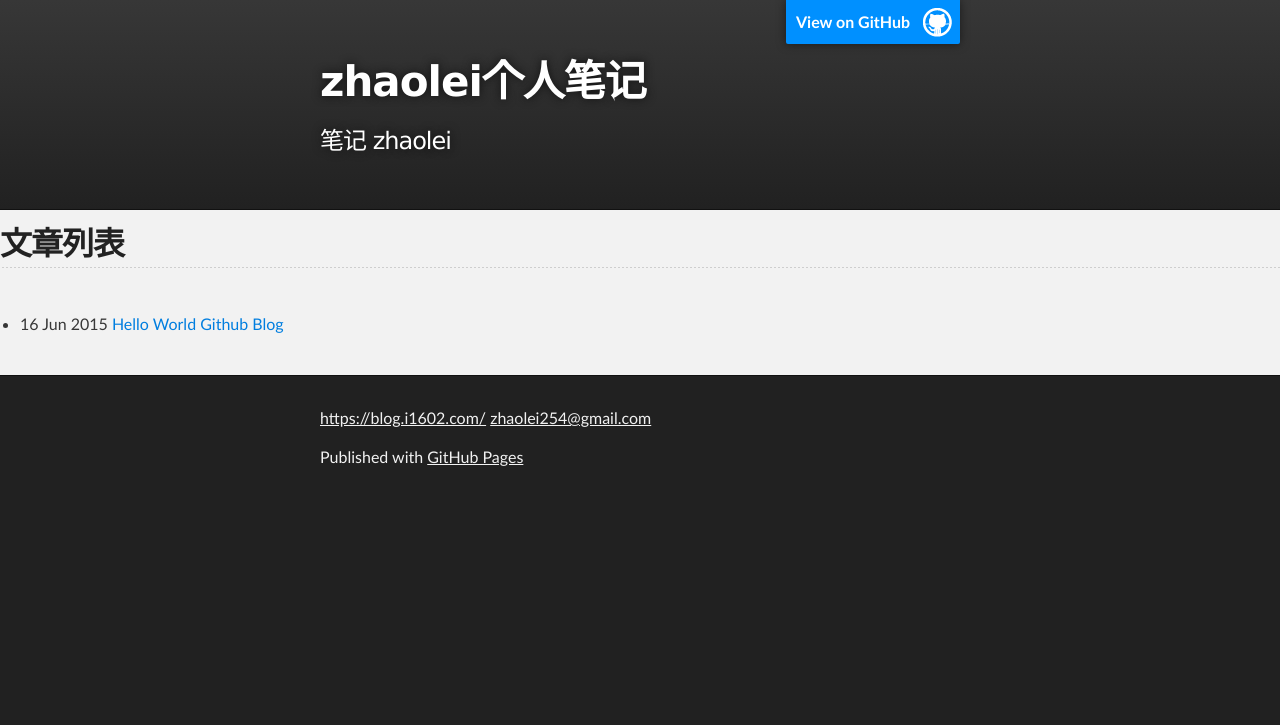
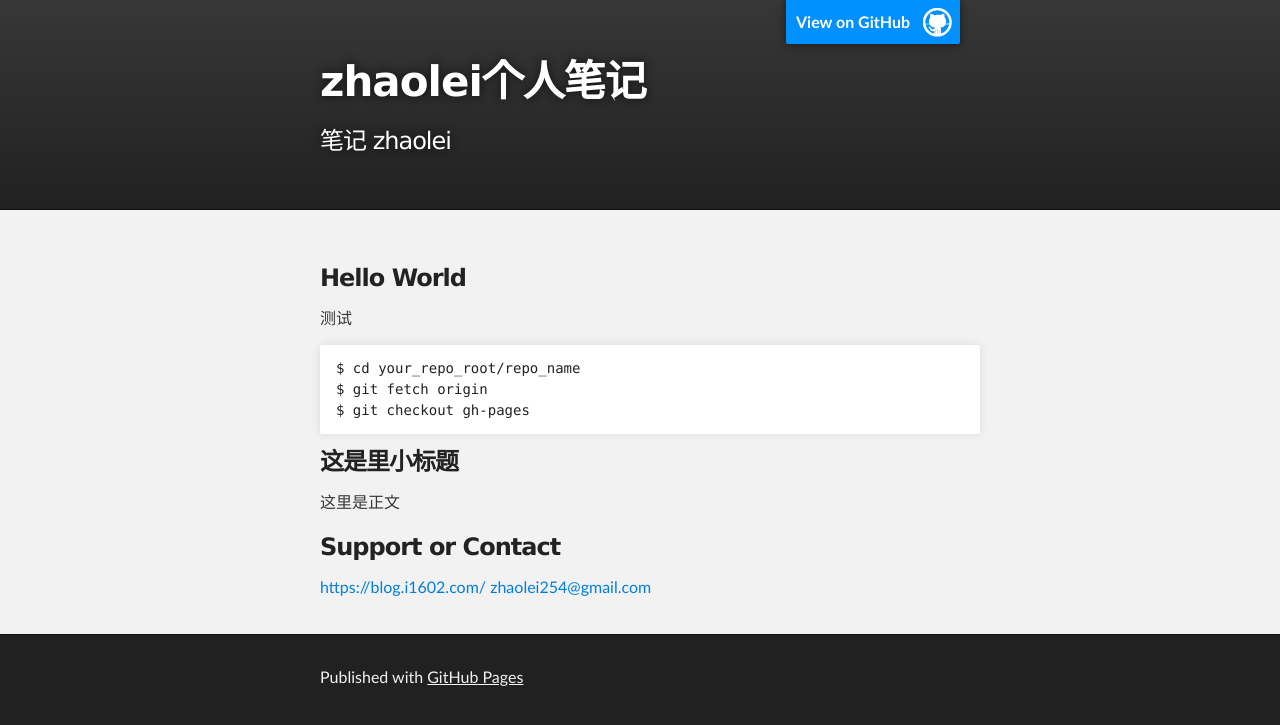
Before and after one commit to zhaolei/zhaolei.github.io, a Jekyll site: the page index.html, which Jekyll copies as it is, in a window 1280 px wide. Shown: the top 725 px of the page. Built offline with Jekyll 4.4.1, drawn with Linux system fonts in a browser that asks for light colours.

Commit message:
Replace master branch with page content via GitHub

````diff
--- a/index.html
+++ b/index.html
@@ -1,11 +1,63 @@
----
-layout: default
-title: 文章列表
----
+<!DOCTYPE html>
+<html>
 
-<h2>{{ page.title }}</h2>
-<ul>
-　　　　{% for post in site.posts %}
-　　　　　　<li>{{ post.date | date_to_string }} <a href="{{ site.baseurl }}{{ post.url }}">{{ post.title }}</a></li>
-　　　　{% endfor %}
-</ul>
+  <head>
+    <meta charset='utf-8'>
+    <meta http-equiv="X-UA-Compatible" content="chrome=1">
+    <meta name="description" content="zhaolei个人笔记 : 笔记 zhaolei">
+
+    <link rel="stylesheet" type="text/css" media="screen" href="stylesheets/stylesheet.css">
+
+    <title>zhaolei个人笔记</title>
+  </head>
+
+  <body>
+
+    <!-- HEADER -->
+    <div id="header_wrap" class="outer">
+        <header class="inner">
+          <a id="forkme_banner" href="https://github.com/zhaolei">View on GitHub</a>
+
+          <h1 id="project_title">zhaolei个人笔记</h1>
+          <h2 id="project_tagline">笔记 zhaolei</h2>
+
+        </header>
+    </div>
+
+    <!-- MAIN CONTENT -->
+    <div id="main_content_wrap" class="outer">
+      <section id="main_content" class="inner">
+        <h3>
+<a id="hello-world" class="anchor" href="#hello-world" aria-hidden="true"><span class="octicon octicon-link"></span></a>Hello World</h3>
+
+<p>测试</p>
+
+<pre><code>$ cd your_repo_root/repo_name
+$ git fetch origin
+$ git checkout gh-pages
+</code></pre>
+
+<h3>
+<a id="这是里小标题" class="anchor" href="#%E8%BF%99%E6%98%AF%E9%87%8C%E5%B0%8F%E6%A0%87%E9%A2%98" aria-hidden="true"><span class="octicon octicon-link"></span></a>这是里小标题</h3>
+
+<p>这里是正文</p>
+
+<h3>
+<a id="support-or-contact" class="anchor" href="#support-or-contact" aria-hidden="true"><span class="octicon octicon-link"></span></a>Support or Contact</h3>
+
+<p><a href="https://blog.i1602.com/">https://blog.i1602.com/</a>
+<a href="mailto:zhaolei254@gmail.com">zhaolei254@gmail.com</a></p>
+      </section>
+    </div>
+
+    <!-- FOOTER  -->
+    <div id="footer_wrap" class="outer">
+      <footer class="inner">
+        <p>Published with <a href="https://pages.github.com">GitHub Pages</a></p>
+      </footer>
+    </div>
+
+
+
+  </body>
+</html>
--- a/params.json
+++ b/params.json
@@ -1 +1 @@
-{"name":"zhaolei个人笔记","tagline":"笔记 zhaolei","body":"### Hello World\r\n测试\r\n\r\n```\r\n$ cd your_repo_root/repo_name\r\n$ git fetch origin\r\n$ git checkout gh-pages\r\n```\r\n\r\n### 这是里小标题\r\n这里是正文\r\n\r\n### Support or Contact\r\nhttps://blog.i1602.com/\r\nzhaolei254@gmail.com\r\n","google":"","note":"Don't delete this file! It's used internally to help with page regeneration."}
+{"name":"zhaolei个人笔记","tagline":"笔记 zhaolei","body":"###  Hello World\r\n测试\r\n\r\n```\r\n$ cd your_repo_root/repo_name\r\n$ git fetch origin\r\n$ git checkout gh-pages\r\n```\r\n\r\n### 这是里小标题\r\n这里是正文\r\n\r\n### Support or Contact\r\nhttps://blog.i1602.com/\r\nzhaolei254@gmail.com\r\n","google":"","note":"Don't delete this file! It's used internally to help with page regeneration."}
````
